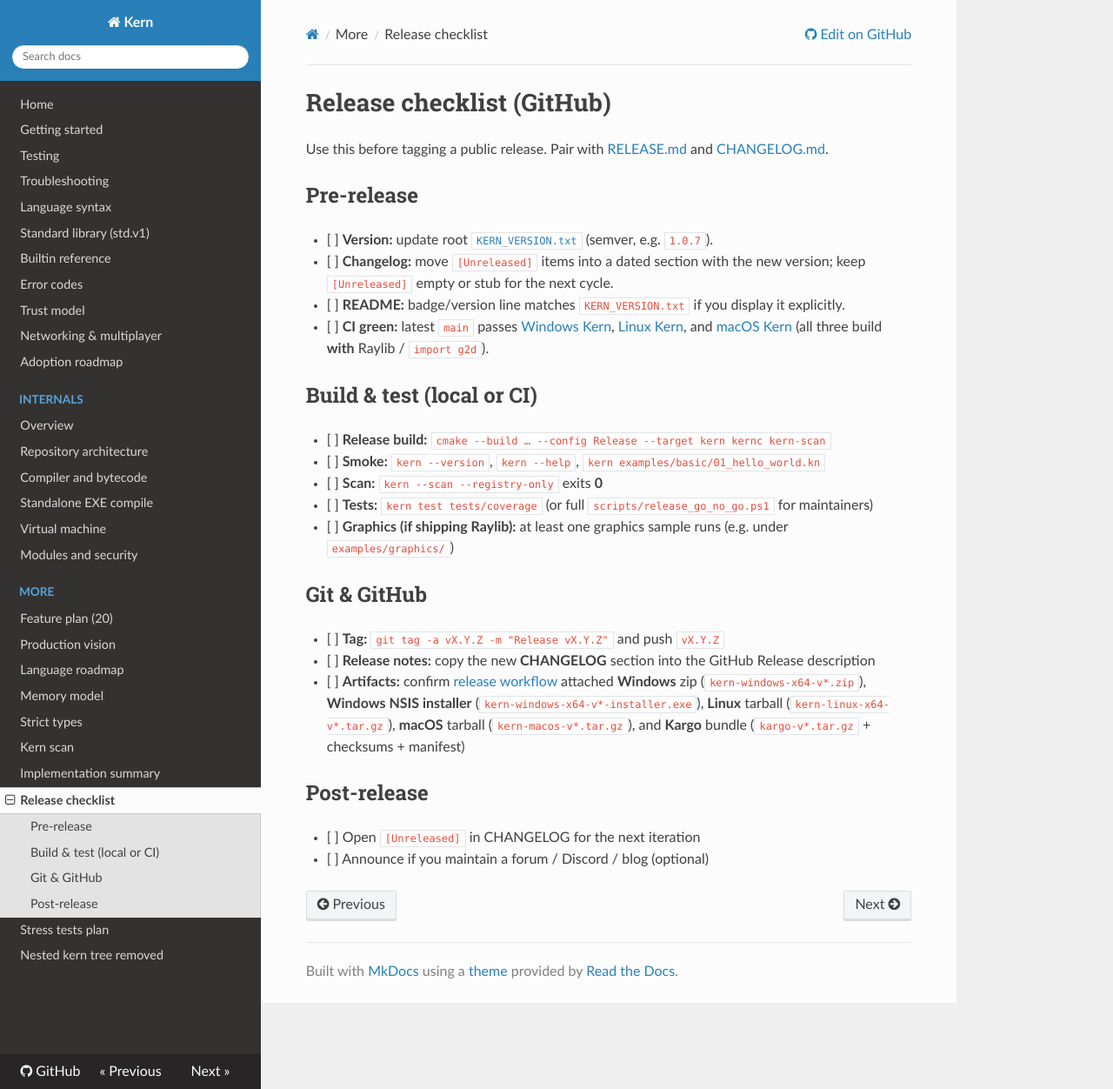
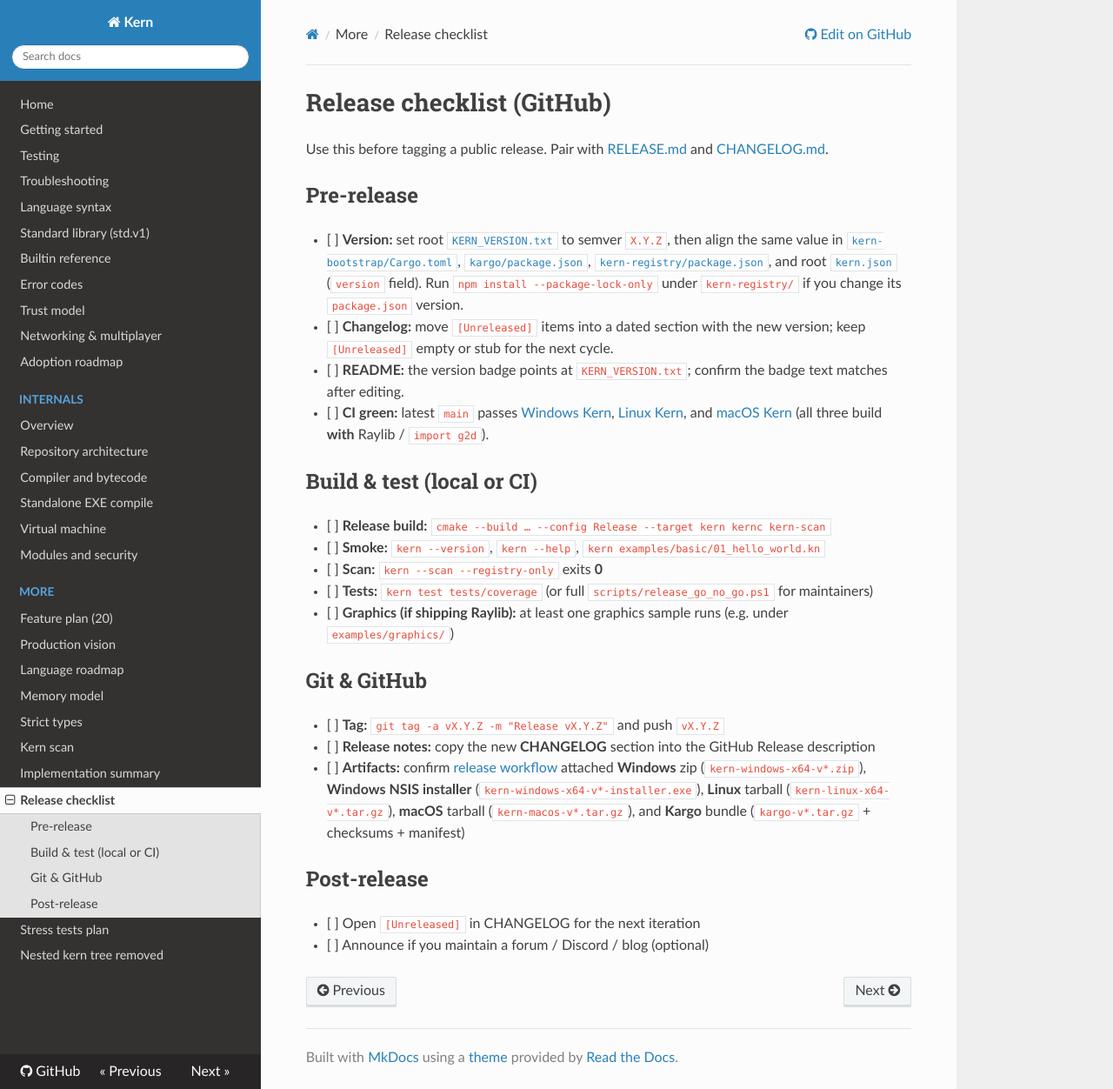
Before and after one commit to entrenchedosx/kern, an MkDocs documentation site: the page built from docs/RELEASE_CHECKLIST.md, in a window 1280 px wide and 1252 px high. Shown: the whole window at 87% size. Built offline with MkDocs 1.6.1, drawn with Linux system fonts in a browser that asks for light colours; nearby versions of some CDN libraries.

Commit message:
chore: align kern.json and registry npm version with KERN_VERSION.txt
- Bump kern-registry package + lockfile to 1.0.17; root kern.json version field matches.

- README/RELEASE/RELEASE_CHECKLIST: document files that must match; drop stale 1.0.x examples; fix Linux/macOS release line (Raylib-enabled).

- kern-bootstrap README + CHANGELOG [Unreleased] note the version matrix.

Made-with: Cursor

```diff
--- a/docs/RELEASE_CHECKLIST.md
+++ b/docs/RELEASE_CHECKLIST.md
@@ -4,9 +4,9 @@ Use this before tagging a public release. Pair with [RELEASE.md](../RELEASE.md)
 
 ## Pre-release
 
-- [ ] **Version:** update root [`KERN_VERSION.txt`](../KERN_VERSION.txt) (semver, e.g. `1.0.7`).
+- [ ] **Version:** set root [`KERN_VERSION.txt`](../KERN_VERSION.txt) to semver `X.Y.Z`, then align the same value in [`kern-bootstrap/Cargo.toml`](../kern-bootstrap/Cargo.toml), [`kargo/package.json`](../kargo/package.json), [`kern-registry/package.json`](../kern-registry/package.json), and root [`kern.json`](../kern.json) (`version` field). Run `npm install --package-lock-only` under `kern-registry/` if you change its `package.json` version.
 - [ ] **Changelog:** move `[Unreleased]` items into a dated section with the new version; keep `[Unreleased]` empty or stub for the next cycle.
-- [ ] **README:** badge/version line matches `KERN_VERSION.txt` if you display it explicitly.
+- [ ] **README:** the version badge points at `KERN_VERSION.txt`; confirm the badge text matches after editing.
 - [ ] **CI green:** latest `main` passes [Windows Kern](../.github/workflows/windows-kern.yml), [Linux Kern](../.github/workflows/linux-kern.yml), and [macOS Kern](../.github/workflows/macos-kern.yml) (all three build **with** Raylib / `import g2d`).
 
 ## Build & test (local or CI)
```
Also changed, not shown: CHANGELOG.md (+2 -0 lines), README.md (+3 -3 lines), RELEASE.md (+4 -4 lines), kern-bootstrap/README.md (+1 -1 lines), kern.json (added, +8 -0 lines), 2 other files.
